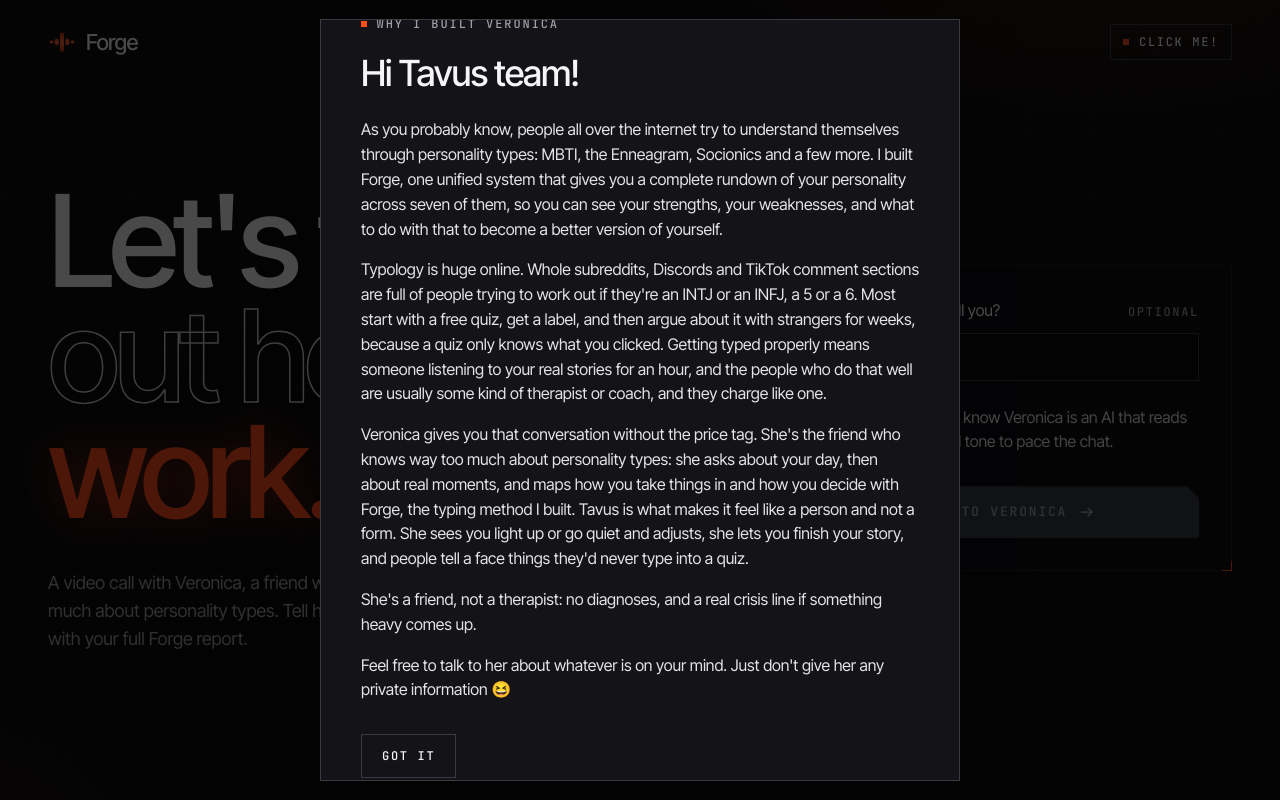
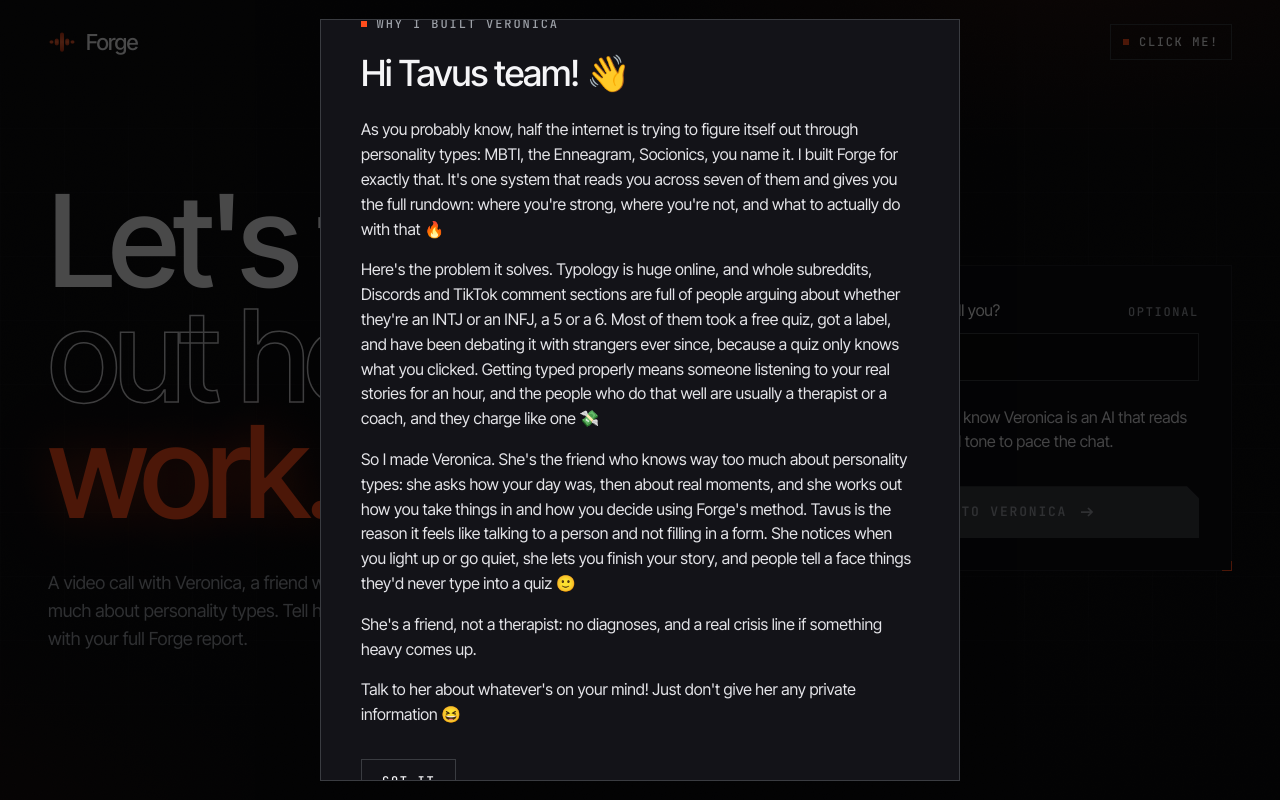
Before and after one commit to Elysian11110/forge-on-tavus, a Next.js app: page /homepage in a window 1280 px wide. Both pictures are taken after a click on the button "CLICK ME!". Built offline with nearby package versions, Linux system fonts and the light colour scheme; what @daily-co/daily-react would draw is missing.

Commit message:
the note reads the way i'd say it, with a few emojis

```diff
--- a/app/components/about-veronica.tsx
+++ b/app/components/about-veronica.tsx
@@ -36,34 +36,32 @@
         <div className="p-6 sm:p-10">
           <p className="stamp">Why I built Veronica</p>
           <h2 id="about-veronica-title" className="mt-5 text-3xl font-medium leading-[1.1] tracking-[-0.03em] sm:text-4xl">
-            Hi Tavus team!
+            Hi Tavus team! <span aria-hidden>👋</span>
           </h2>
           <div className="mt-6 space-y-4 text-ink-body">
             <p>
-              As you probably know, people all over the internet try to understand themselves through personality types:
-              MBTI, the Enneagram, Socionics and a few more. I built Forge, one unified system that gives you a complete
-              rundown of your personality across seven of them, so you can see your strengths, your weaknesses, and what to
-              do with that to become a better version of yourself.
+              As you probably know, half the internet is trying to figure itself out through personality types: MBTI, the
+              Enneagram, Socionics, you name it. I built Forge for exactly that. It&apos;s one system that reads you across
+              seven of them and gives you the full rundown: where you&apos;re strong, where you&apos;re not, and what to
+              actually do with that <span aria-hidden>🔥</span>
             </p>
             <p>
-              Typology is huge online. Whole subreddits, Discords and TikTok comment sections are full of people trying to
-              work out if they&apos;re an INTJ or an INFJ, a 5 or a 6. Most start with a free quiz, get a label, and then
-              argue about it with strangers for weeks, because a quiz only knows what you clicked. Getting typed properly
-              means someone listening to your real stories for an hour, and the people who do that well are usually some
-              kind of therapist or coach, and they charge like one.
+              Here&apos;s the problem it solves. Typology is huge online, and whole subreddits, Discords and TikTok comment
+              sections are full of people arguing about whether they&apos;re an INTJ or an INFJ, a 5 or a 6. Most of them took
+              a free quiz, got a label, and have been debating it with strangers ever since, because a quiz only knows what
+              you clicked. Getting typed properly means someone listening to your real stories for an hour, and the people
+              who do that well are usually a therapist or a coach, and they charge like one <span aria-hidden>💸</span>
             </p>
             <p>
-              Veronica gives you that conversation without the price tag. She&apos;s the friend who knows way too much about
-              personality types: she asks about your day, then about real moments, and maps how you take things in and how
-              you decide with Forge, the typing method I built. Tavus is what makes it feel like a person and not a form.
-              She sees you light up or go quiet and adjusts, she lets you finish your story, and people tell a face things
-              they&apos;d never type into a quiz.
+              So I made Veronica. She&apos;s the friend who knows way too much about personality types: she asks how your day
+              was, then about real moments, and she works out how you take things in and how you decide using Forge&apos;s
+              method. Tavus is the reason it feels like talking to a person and not filling in a form. She notices when you
+              light up or go quiet, she lets you finish your story, and people tell a face things they&apos;d never type into
+              a quiz <span aria-hidden>🙂</span>
             </p>
+            <p>She&apos;s a friend, not a therapist: no diagnoses, and a real crisis line if something heavy comes up.</p>
             <p>
-              She&apos;s a friend, not a therapist: no diagnoses, and a real crisis line if something heavy comes up.
-            </p>
-            <p>
-              Feel free to talk to her about whatever is on your mind. Just don&apos;t give her any private information{" "}
+              Talk to her about whatever&apos;s on your mind! Just don&apos;t give her any private information{" "}
               <span aria-hidden>😆</span>
             </p>
           </div>
```
